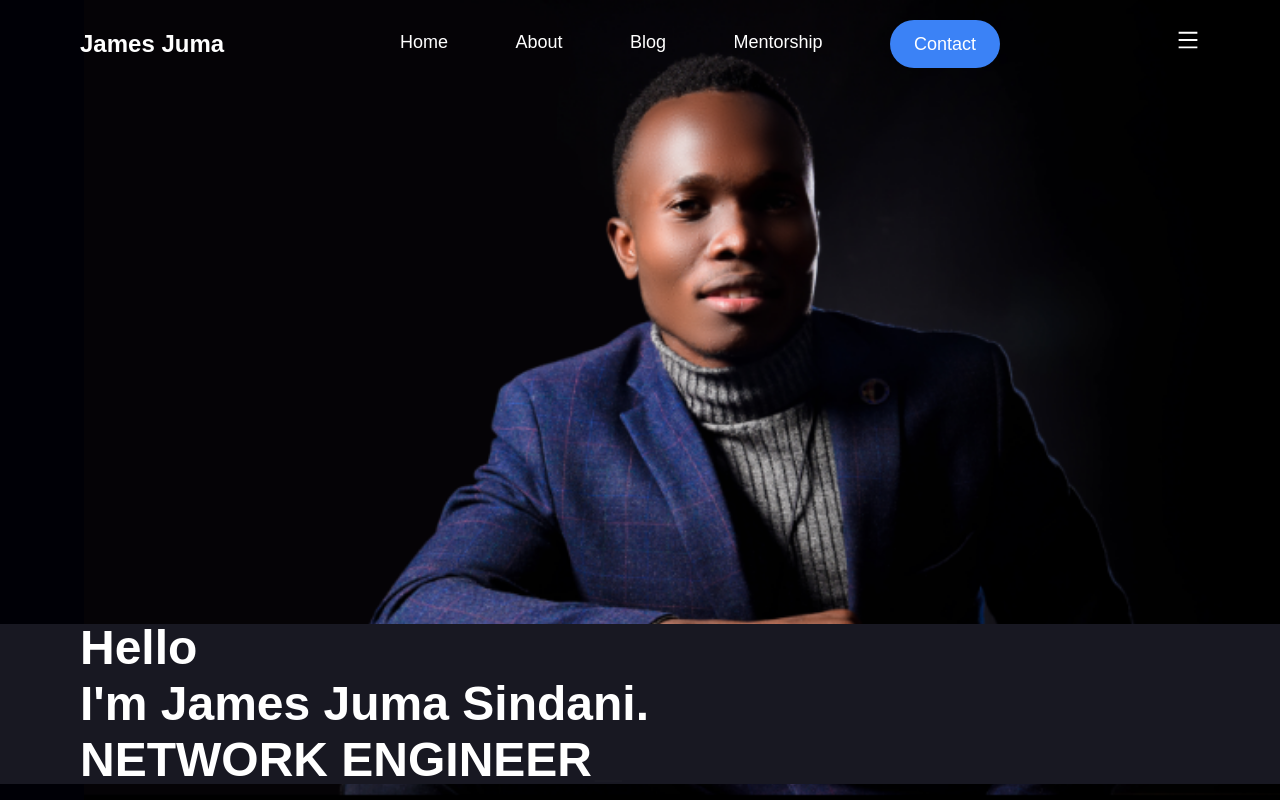
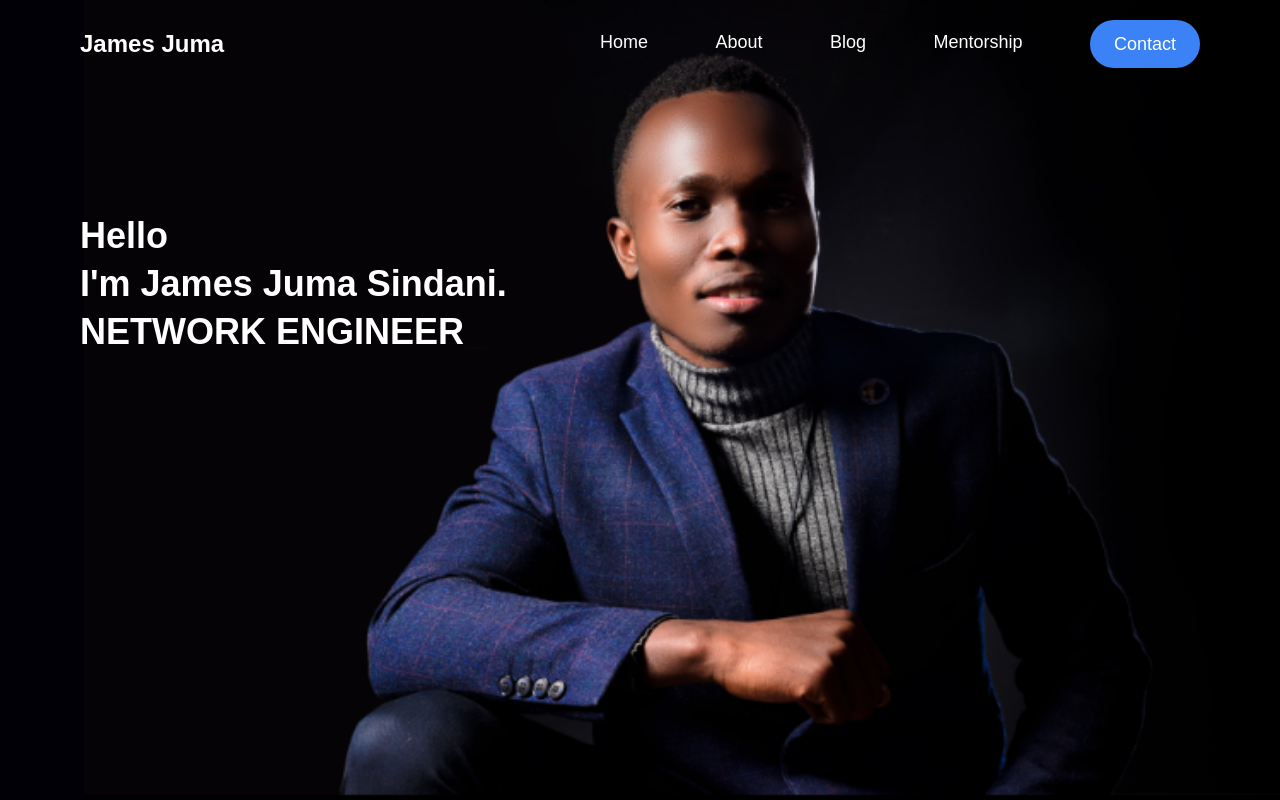
Before and after one commit to danigitari/jumah-portfolio, a React (Vite) app: page / in a window 1280 px wide. Built offline with nearby package versions, Linux system fonts and the light colour scheme.

Commit message:
refactor

```diff
--- a/src/Home.jsx
+++ b/src/Home.jsx
@@ -29,7 +29,7 @@ function Home() {
               Contact
             </li>
           </div>
-          <div className="flex text-2xl font-bold py-2 ">
+          <div className="flex  md:hidden text-2xl font-bold py-2 ">
             {" "}
             <AiOutlineMenu />{" "}
           </div>
@@ -43,10 +43,10 @@ function Home() {
         </div>
         <div className="flex md:hidden bg-[url('jumah3.png')] bg-center bg-[#000006] bg-no-repeat w-full h-full"></div>
       </div>
-      <div className="absolute bottom-4 pl-5 md:pl-20 text-white text-2xl md:text-5xl bg-[#181822] font-bold w-full  ">
+      <div className="absolute bottom-4 md:top-44 md:bg-transparent pl-5 md:pl-20 text-white text-2xl md:text-4xl bg-[#181822] font-bold w-full p-10 ">
         Hello <div className="py-2"> I'm James Juma Sindani.</div>
         <h1 className="font-bold text-white">
-          <div className="text-2xl md:text-5xl  text-bold ">
+          <div className="text-2xl md:text-4xl  text-bold ">
             {/* Style will be inherited from the parent element */}
             <Typewriter
               words={["SYSTEM ADMINISTRATOR", "NETWORK ENGINEER"]}
```
